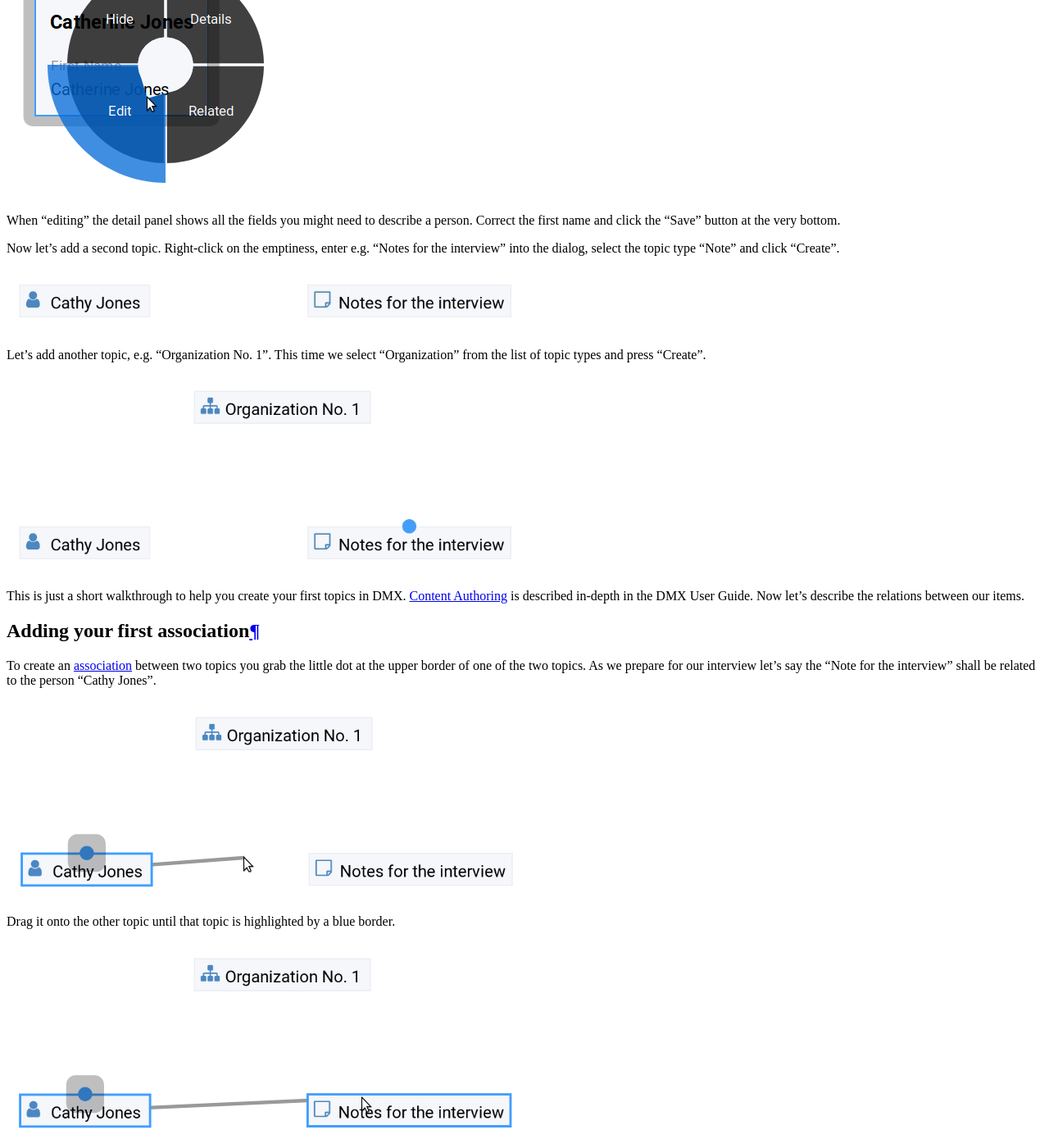
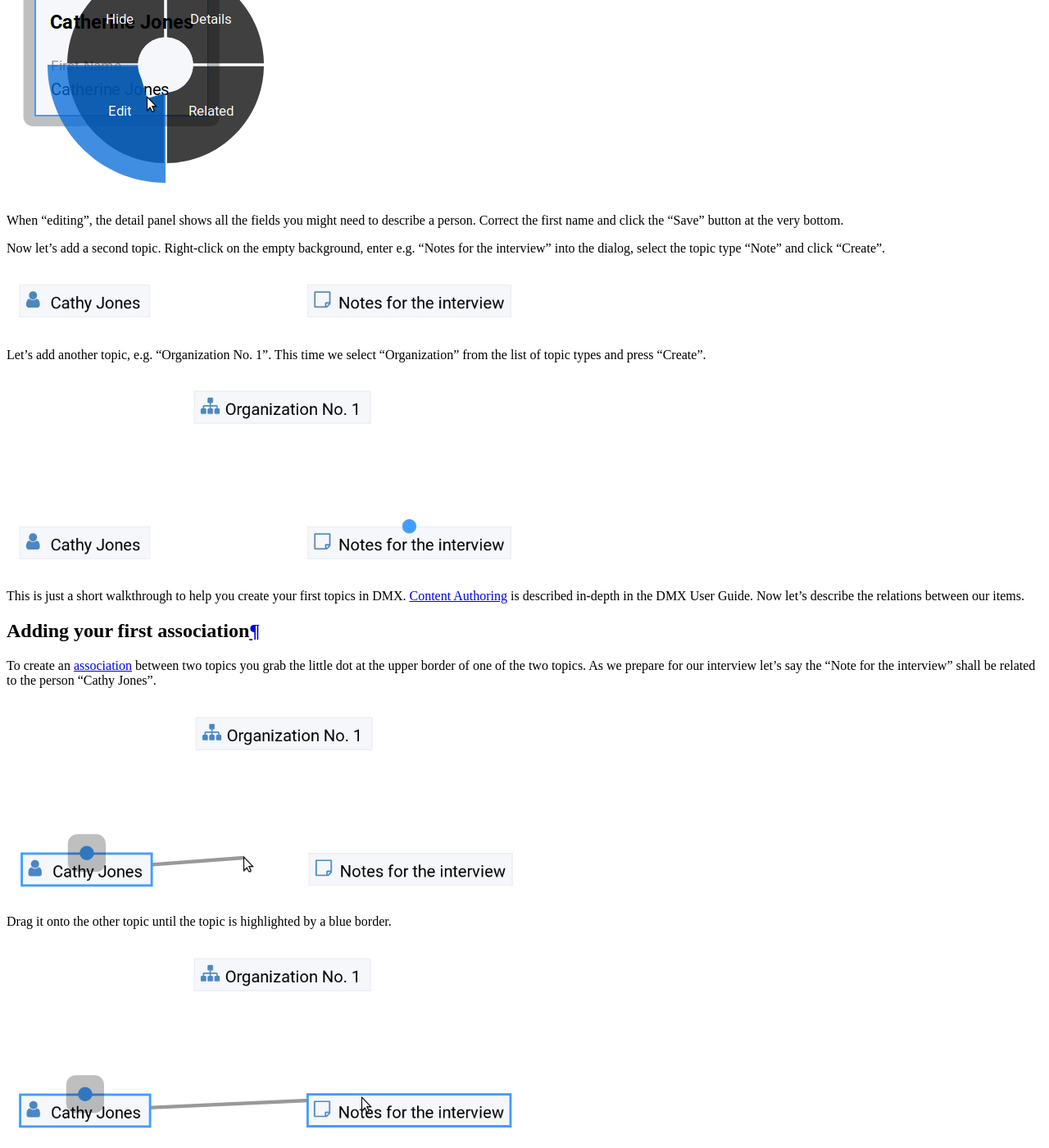
Before and after one commit to dmx-systems/dmx-documentation, a Sphinx documentation site: the page built from docs/tutorial.rst, in a window 1280 px wide and 1400 px high, scrolled down 2057 px. Shown: the whole window at 82% size. Built offline with Sphinx 7.4.7 and the Read the Docs theme 2.0.0, drawn with Linux system fonts in a browser that asks for light colours; some of the changed text lies outside the part shown.

Commit message:
Corrections in tutorial

```diff
--- a/docs/tutorial.rst
+++ b/docs/tutorial.rst
@@ -66,14 +66,14 @@
 DMX interpreted both as first name.
 Let's correct this:
 Long-press the rectangle and select "edit" from the :ref:`context menu <user-the-context-menu>`.
-On the right-hand side the so called :ref:`detail panel <user-the-detail-panel>` shows up.
+On the right-hand side the :ref:`detail panel <user-the-detail-panel>` shows up.
 
 .. image:: _static/context-menu-edit.png
 
-When "editing" the detail panel shows all the fields you might need to describe a person.
+When "editing", the detail panel shows all the fields you might need to describe a person.
 Correct the first name and click the "Save" button at the very bottom.
 
-Now let's add a second topic. Right-click on the emptiness, enter e.g. "Notes for the interview" into the dialog, select the topic type "Note" and click "Create".
+Now let's add a second topic. Right-click on the empty background, enter e.g. "Notes for the interview" into the dialog, select the topic type "Note" and click "Create".
 
 .. image:: _static/person-and-note.png
 
@@ -95,17 +95,17 @@
 
 .. image:: _static/create-simple-association-1.png
 
-Drag it onto the other topic until that topic is highlighted by a blue border.
+Drag it onto the other topic until the topic is highlighted by a blue border.
 
 .. image:: _static/create-simple-association-2.png
 
-Then drop the assocation on the "Notes for the interview" item and release your mouse pointer.
+Then drop the association on the "Notes for the interview" item and release your mouse pointer.
 
 The association will be created and a rectangle appears.
 These are the :ref:`in-map details <user-in-map-details>` of the newly created association.
 They tell you that this is association is of type "Association" which is the most generic form of association in DMX.
 
-Using the Drag & Drop gesture starting on the blue dot above an item you just created an association between two topics.
+Using the Drag & Drop gesture start on the blue dot above your new item to create an association between two topics.
 Click somewhere onto the topicmap to close the in-map-details of the association.
 
 ****************************************************
```
Also changed, not shown: other parts of docs/tutorial.rst (+3 -3 lines).
